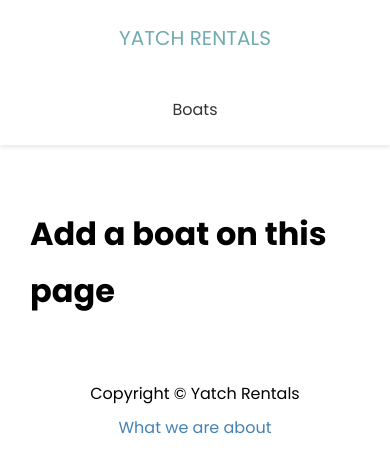
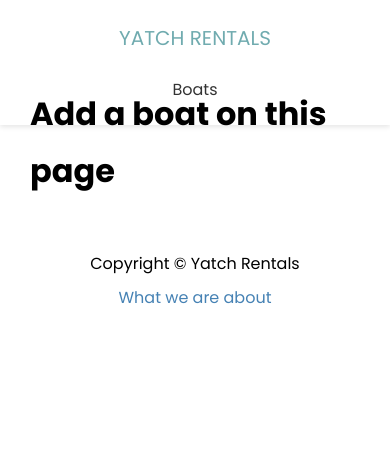
Before and after one commit to blksmth1725/Yatch_Rentals, a Next.js app in the folder yatch_rentals_frontend/: page /boats/add in a window 390 px wide. Shown: the top 472 px of the page. Built offline with nearby package versions, Linux system fonts and the light colour scheme.

Commit message:
finished with front end will then move forward to strapi backend

```diff
--- a/yatch_rentals_frontend/components/Header.js
+++ b/yatch_rentals_frontend/components/Header.js
@@ -10,6 +10,7 @@ export default function Header() {
         </Link>
       </div>
 
+      <div className={styles.header_links}>
         <nav>
           <ul>
             <li>
@@ -19,6 +20,7 @@ export default function Header() {
             </li>
           </ul>
         </nav>
+      </div>
     </header>
   );
 }
--- a/yatch_rentals_frontend/styles/Boat.module.css
+++ b/yatch_rentals_frontend/styles/Boat.module.css
@@ -40,6 +40,7 @@
 }
 
 .header {
+  margin-top: -40px;
   display: flex;
   justify-content: space-between;
 }
--- a/yatch_rentals_frontend/styles/BoatItem.module.css
+++ b/yatch_rentals_frontend/styles/BoatItem.module.css
@@ -4,7 +4,7 @@
   align-items: center;
   margin: 20px 0;
   border-radius: 20px;
-  box-shadow: 2px 10px 20px 5px rgba(0, 0, 0, 0.1);
+  box-shadow: 0px 0px 20px 5px rgba(0, 0, 0, 0.1);
 }
 
 .image {
@@ -12,7 +12,7 @@
 }
 
 .image_container {
-  box-shadow: 2px 10px 20px 5px rgba(0, 0, 0, 0.1);
+  box-shadow: 0px 0px 20px 5px rgba(0, 0, 0, 0.1);
   border-radius: 20px;
   padding-left: 20px;
   padding-right: 20px;
--- a/yatch_rentals_frontend/styles/Header.module.css
+++ b/yatch_rentals_frontend/styles/Header.module.css
@@ -38,19 +38,24 @@
   .header {
     flex-direction: column;
     height: auto;
+    padding-bottom: 20px;
+    margin-bottom: -80px;
   }
 
   .header ul {
-    margin: 20px 0;
     flex-direction: column;
     text-align: center;
   }
 
   .header a {
+    display: flex;
     margin-right: 0;
   }
 
   .logo {
     margin: 20px 0;
   }
+
+  .header_links {
+  }
 }
--- a/yatch_rentals_frontend/styles/Layout.module.css
+++ b/yatch_rentals_frontend/styles/Layout.module.css
@@ -1,5 +1,5 @@
 .container {
-  margin: 60px auto;
+  margin: 40px auto;
   max-width: 960px;
   padding: 0 30px;
 }
--- a/yatch_rentals_frontend/styles/globals.css
+++ b/yatch_rentals_frontend/styles/globals.css
@@ -27,6 +27,7 @@ h1 {
 
 .btn {
   display: inline-block;
+  box-shadow: 0px 0px 10px 2px rgba(0, 0, 0, 0.1);
   background: #70abaf;
   color: #fff;
   padding: 10px 20px;
```
Lines whose indentation alone changed are shown as unchanged.
